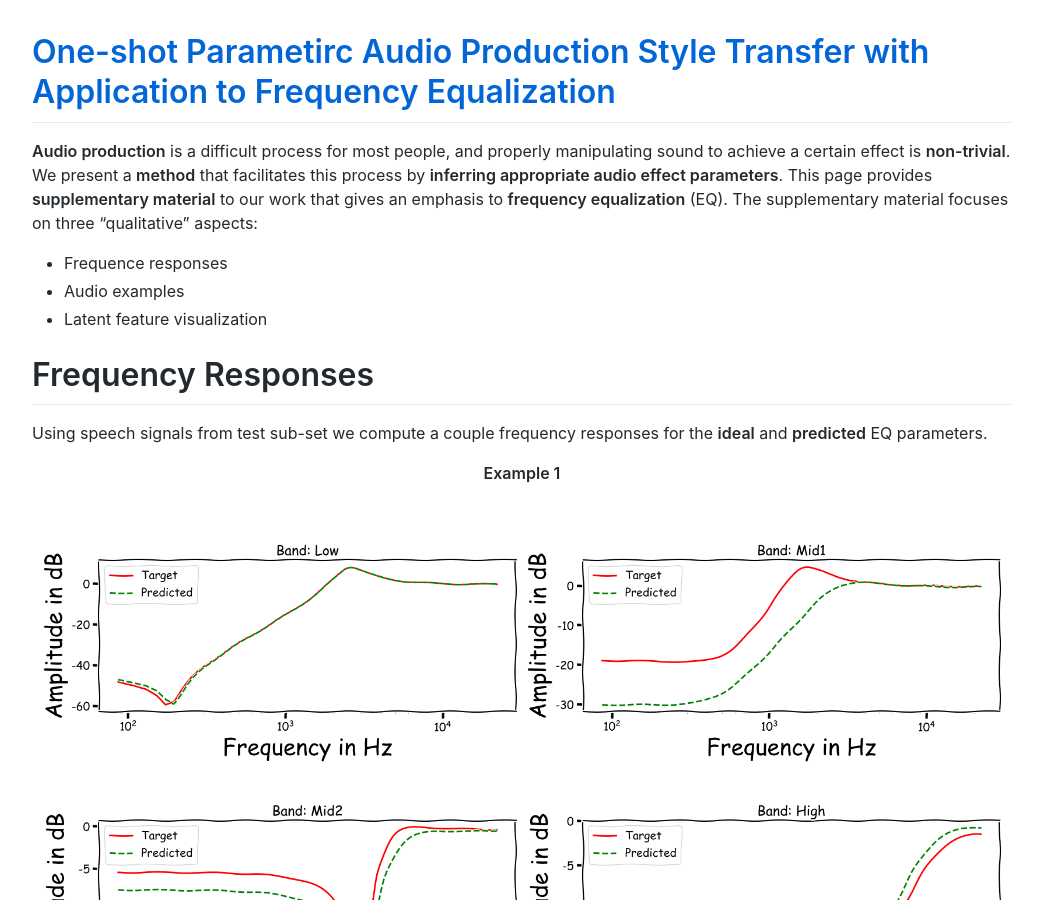
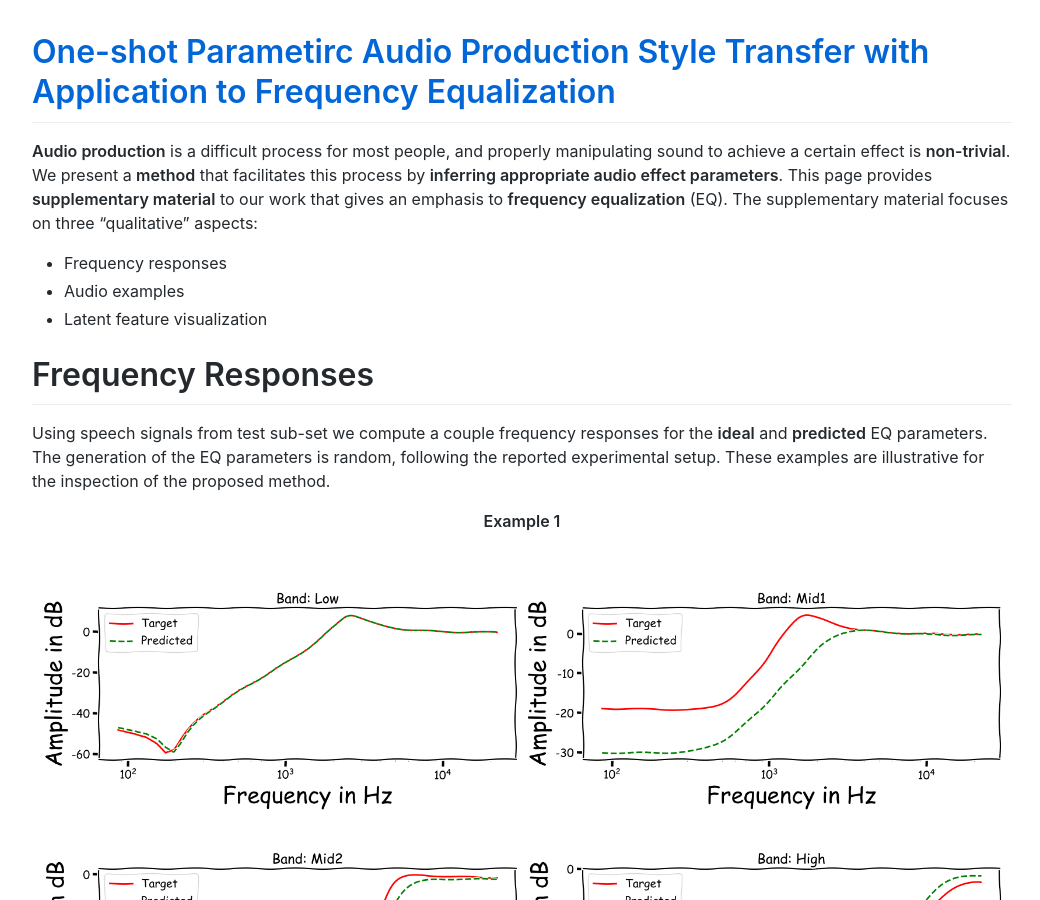
Before and after one commit to Js-Mim/sp-demo, a Jekyll site: the page built from index.md, in a window 1280 px wide and 900 px high. Shown: the whole window, without its empty margins (118-1158 px from the left). Built offline with Jekyll 4.4.1, drawn with Linux system fonts in a browser that asks for light colours; comment, search, counter and statistics services are not loaded.

Commit message:
Update index.md

```diff
--- a/index.md
+++ b/index.md
@@ -2,12 +2,12 @@
 layout: default
 ---
 **Audio production** is a difficult process for most people, and properly manipulating sound to achieve a certain effect is **non-trivial**. We present a **method** that facilitates this process by **inferring appropriate audio effect parameters**. This page provides **supplementary material** to our work that gives an emphasis to **frequency equalization** (EQ). The supplementary material focuses on three "qualitative" aspects:
-* Frequence responses
+* Frequency responses
 * Audio examples
 * Latent feature visualization
 
 # Frequency Responses
-Using speech signals from test sub-set we compute a couple frequency responses for the **ideal** and **predicted** EQ parameters.
+Using speech signals from test sub-set we compute a couple frequency responses for the **ideal** and **predicted** EQ parameters. The generation of the EQ parameters is random, following the reported experimental setup. These examples are illustrative for the inspection of the proposed method.
 
 
 <p align="center"> <b>Example 1</b></p>
```
